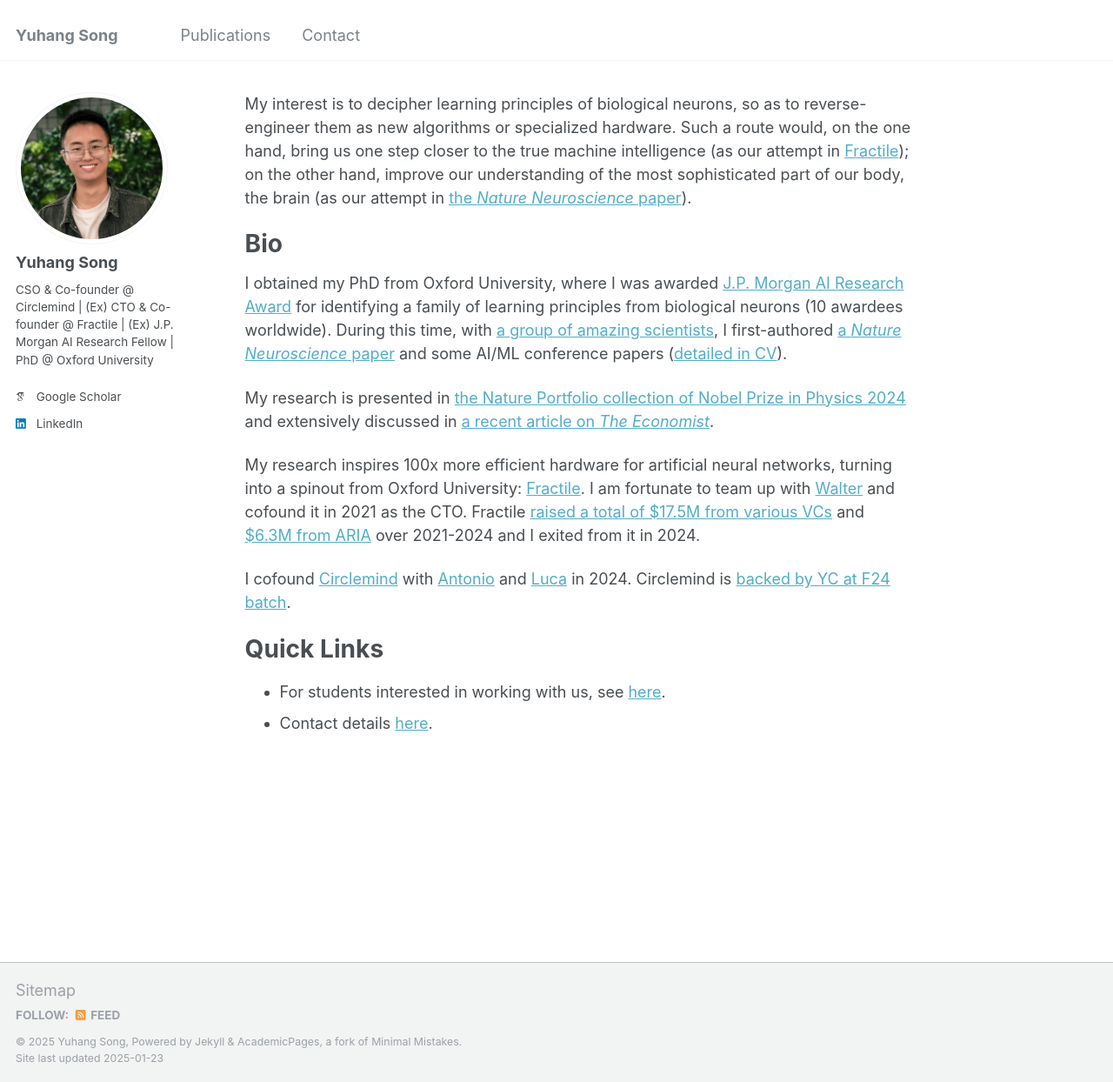
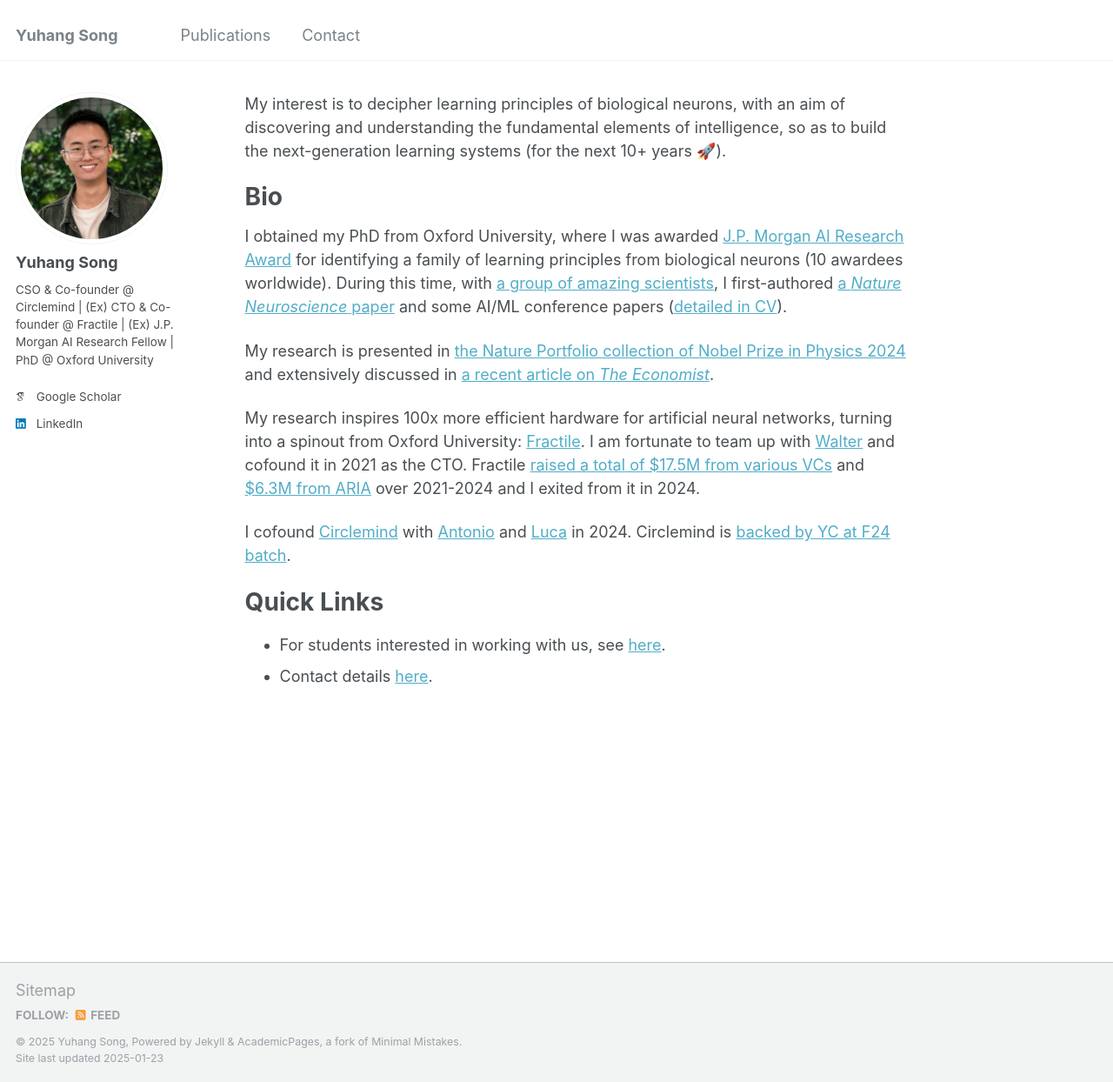
Before and after one commit to YuhangSong/YuhangSong.github.io, a Jekyll site: the page built from _pages/about.md, in a window 1280 px wide and 1244 px high. Shown: the whole window at 87% size. Built offline with Jekyll 4.4.1, drawn with Linux system fonts in a browser that asks for light colours; some web fonts are replaced.

Commit message:
update about.md

```diff
--- a/_pages/about.md
+++ b/_pages/about.md
@@ -9,7 +9,12 @@ redirect_from:
 
 <!-- > 中文版请下滑 -->
 
-My interest is to decipher learning principles of biological neurons, so as to reverse-engineer them as new algorithms or specialized hardware. Such a route would, on the one hand, bring us one step closer to the true machine intelligence (as our attempt in [Fractile](https://www.fractile.ai/)); on the other hand, improve our understanding of the most sophisticated part of our body, the brain (as our attempt in [the _Nature Neuroscience_ paper](https://www.nature.com/articles/s41593-023-01514-1)).
+My interest is to decipher learning principles of biological neurons,
+<!-- so as to reverse-engineer them as new algorithms or specialized hardware.  -->
+<!-- With such a route, we  -->
+with an aim of discovering and understanding the fundamental elements of intelligence, so as to build the next-generation learning systems (for the next 10+ years 🚀).
+
+<!-- Such a route would, on the one hand, bring us one step closer to the true machine intelligence (as our attempt in [Fractile](https://www.fractile.ai/)); on the other hand, improve our understanding of the most sophisticated part of our body, the brain (as our attempt in [the _Nature Neuroscience_ paper](https://www.nature.com/articles/s41593-023-01514-1)). -->
 
 <!-- , so that diseases related to learning, and broadly, to neural systems, can be better understood and treated -->
 
```
